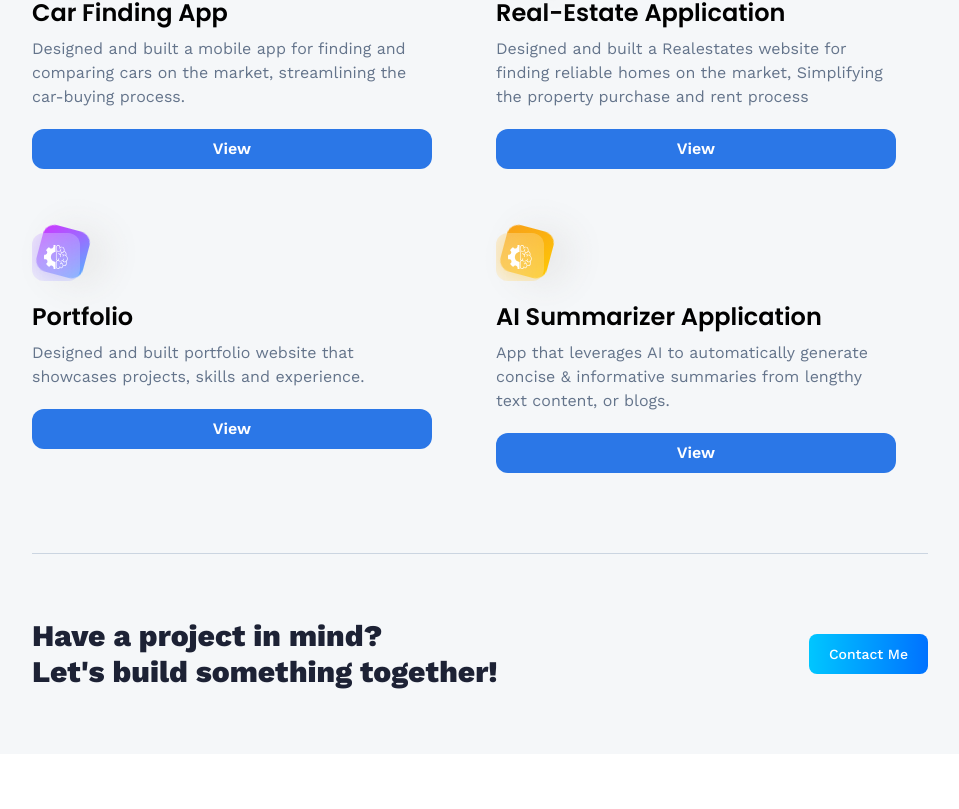
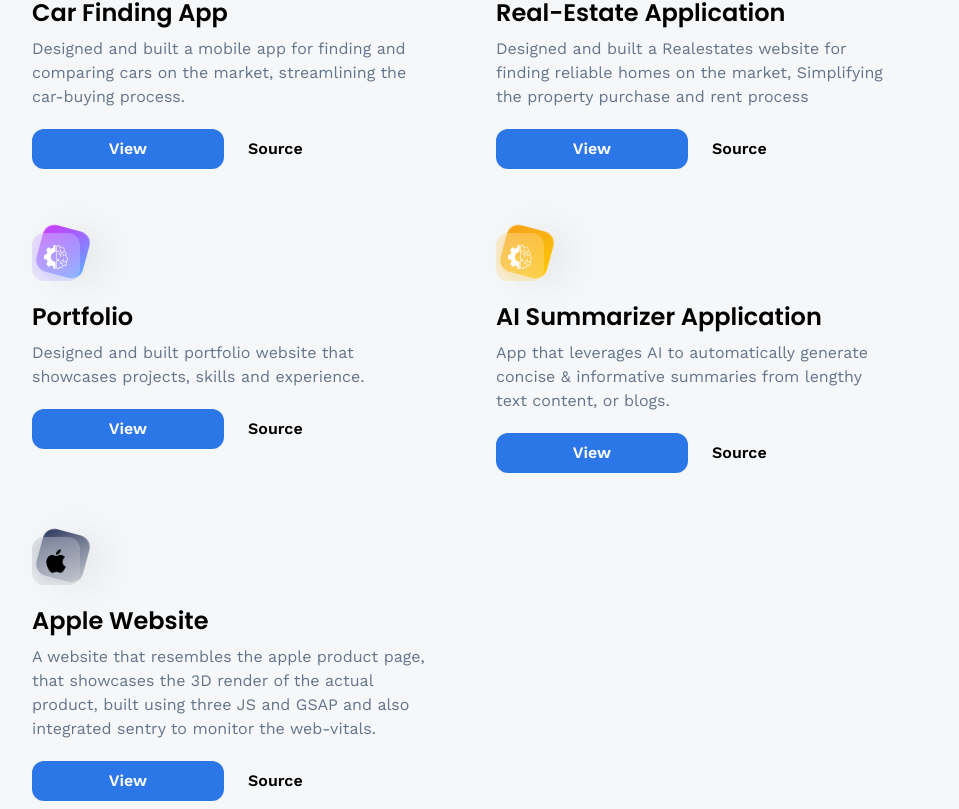
Before and after one commit to Vibhudendra/My-Portfolio, a React (Vite) app: page /projects in a window 1280 px wide. Shown: the part 411-1220 px from the top of the page, without its empty margins (160-1119 px from the left). Before the commit the page ends 1165 px from the top, so only its background shows below. Built offline with nearby package versions, Linux system fonts and the light colour scheme; the HTML template or start-up script is replaced by a standard one.

Commit message:
Added new project and provided a new button to view source aswell

```diff
--- a/src/assets/icons/index.js
+++ b/src/assets/icons/index.js
@@ -27,6 +27,7 @@ import contact from './contact.svg'
 import soundon from './soundon.png'
 import soundoff from './soundoff.png'
 import Zustand from './Zustand.png'
+import apple from './apple.png'
 
 export {
     css,
@@ -55,5 +56,6 @@ export {
     contact,
     soundon,
     soundoff,
-    Zustand
+    Zustand,
+    apple,
 }
--- a/src/constants/index.js
+++ b/src/constants/index.js
@@ -24,8 +24,10 @@ import {
     tailwindcss,
     threads,
     Zustand,
-    typescript
+    typescript,
+    apple,
 } from "../assets/icons";
+import { Link } from "react-router-dom";
 
 export const skills = [
     {
@@ -158,6 +160,7 @@ export const projects = [
         name: 'Car Finding App',
         description: 'Designed and built a mobile app for finding and comparing cars on the market, streamlining the car-buying process.',
         link: 'https://github.com/Vibhudendra/cars_showcase',
+        Livelink : 'https://cars-showcase-five-hazel.vercel.app/',
     },
     {
         iconUrl: estate,
@@ -165,6 +168,7 @@ export const projects = [
         name: 'Real-Estate Application',
         description: 'Designed and built a Realestates website for finding reliable homes on the market, Simplifying the property purchase and rent process',
         link: 'https://github.com/Vibhudendra/Homes-RealEstate',
+        Livelink : 'https://homes-real-estate.vercel.app/',
     },
     {
         iconUrl: summiz,
@@ -172,12 +176,22 @@ export const projects = [
         name: 'Portfolio ',
         description: 'Designed and built portfolio website that showcases projects, skills and experience.',
         link: 'https://github.com/Vibhudendra/Portfolio',
+        Livelink : 'three-dusk-11.vercel.app',
     },
     {
         iconUrl: summiz,
         theme: 'btn-back-yellow',
         name: 'AI Summarizer Application',
         description: 'App that leverages AI to automatically generate concise & informative summaries from lengthy text content, or blogs.',
-        link: 'InProgress'
+        link: 'InProgress',
+        Livelink : '',
+    },
+    {
+        iconUrl: apple,
+        theme: 'btn-back-black',
+        name: 'Apple Website',
+        description: 'A website that resembles the apple product page, that showcases the 3D render of the actual product, built using three JS and GSAP and also integrated sentry to monitor the web-vitals.',
+        link: 'https://github.com/Vibhudendra/Apple',
+        Livelink : 'https://apple-e.vercel.app/',
     }
 ];
--- a/src/pages/Projects.jsx
+++ b/src/pages/Projects.jsx
@@ -45,17 +45,32 @@ const Projects = () => {
               </p>
               <div className="mt-5">
                 <Link
-                to={project.link}
+                to={project.Livelink}
                 target="_blank"
                 rel="noopener noreferrer"
                 className="font-semibold text-white"
                 >
+                  <div className="flex gap-4">
                   <button
                   type="button"
-                  className="w-full p-2 rounded-xl bg-blue-500 drop"
+                  className="w-1/2 p-2 rounded-xl bg-blue-500 drop"
                   >
                     View
                   </button>
+                  <Link
+                  to={project.link}
+                  target="_blank"
+                  rel="noopener noreferrer"
+                  className="w-1/2 p-2 rounded-xl underline text-black items-center justify-center"
+                  >
+                  <button
+                  type="button"
+                  >
+                    Source
+                  </button>
+                  </Link>
+                  </div>
+
                 </Link>
                 {/* <img
                 src={arrow}
--- a/src/pages/index.js
+++ b/src/pages/index.js
@@ -1,6 +1,7 @@
-import Home from "./Home"
 import About from "./About"
 import Projects from "./Projects"
 import Contact from "./Contact"
+import Home from "./Home"
 
-export{Home, About, Projects, Contact}
+
+export{Contact, About, Projects, Home}
```
Also changed, not shown: src/assets/icons/apple.png (added).
